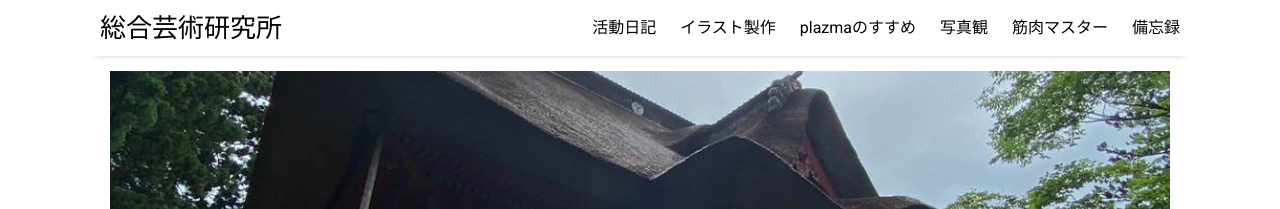
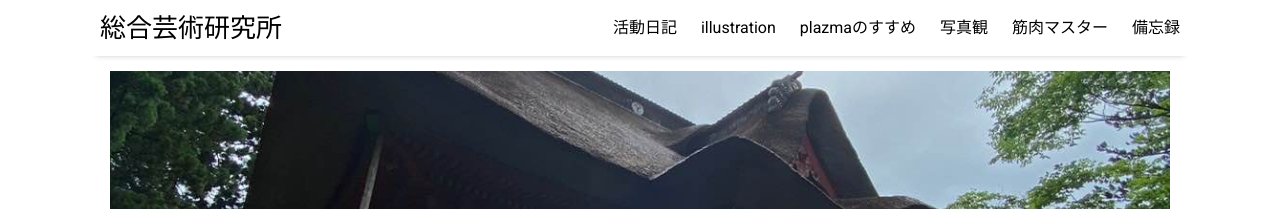
Before and after one commit to gj1002509/zakisikoku, a Jekyll site: the page built from index.html, in a window 1280 px wide. Shown: the top 209 px of the page. Built offline with Jekyll 4.4.1, drawn with Linux system fonts in a browser that asks for light colours; nearby versions of some CDN libraries; the list of posts is cut into pages by our own code.

Commit message:
Update settings.yml

```diff
--- a/_data/settings.yml
+++ b/_data/settings.yml
@@ -8,7 +8,7 @@ google-ID: 'UA-112060364-2'
 
 menu:
 - {name: '活動日記',  url: 'active'}
-- {name: 'イラスト製作', url: 'illustration'}
+- {name: 'illustration', url: 'illustration'}
 - {name: 'plazmaのすすめ',       url: 'sample-posts'}
 - {name: '写真観',      url: 'photo'}
 - {name: '筋肉マスター',              url: 'about'}
```
